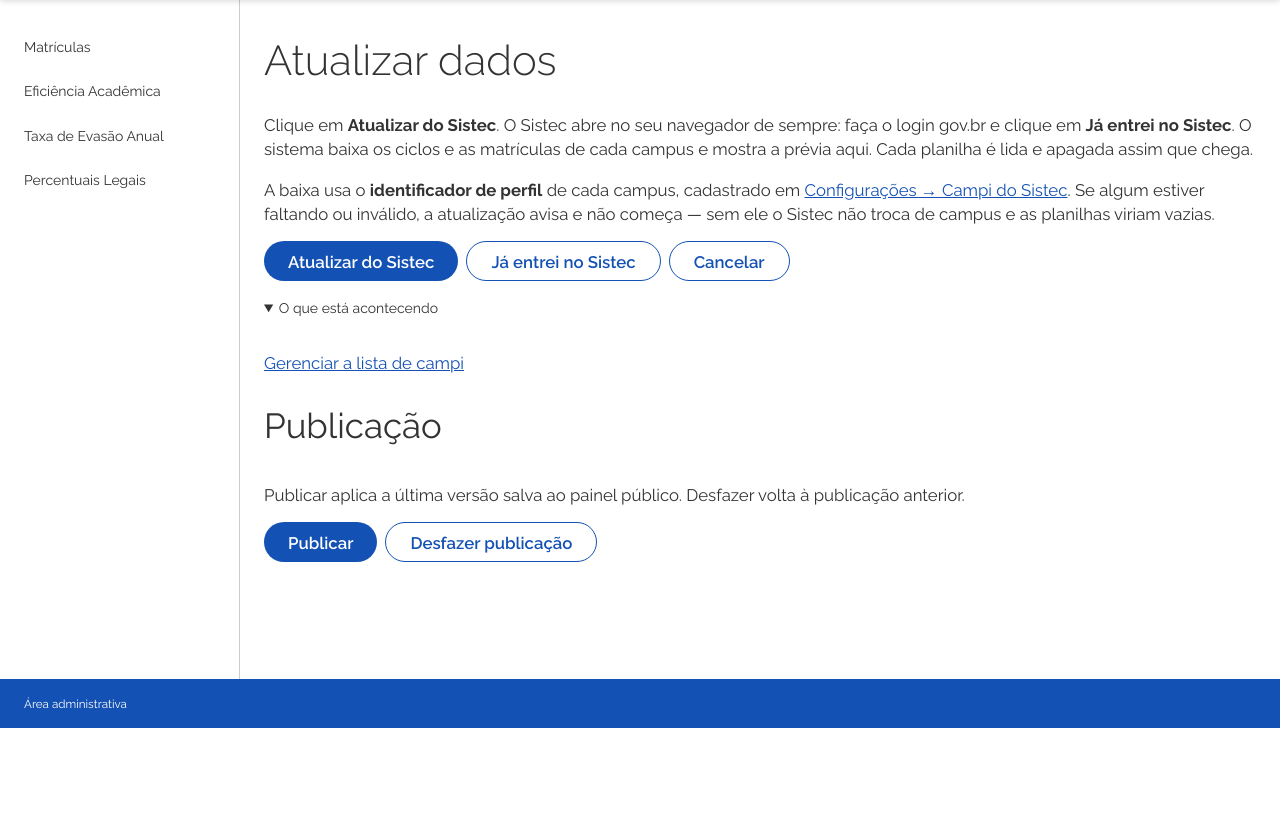
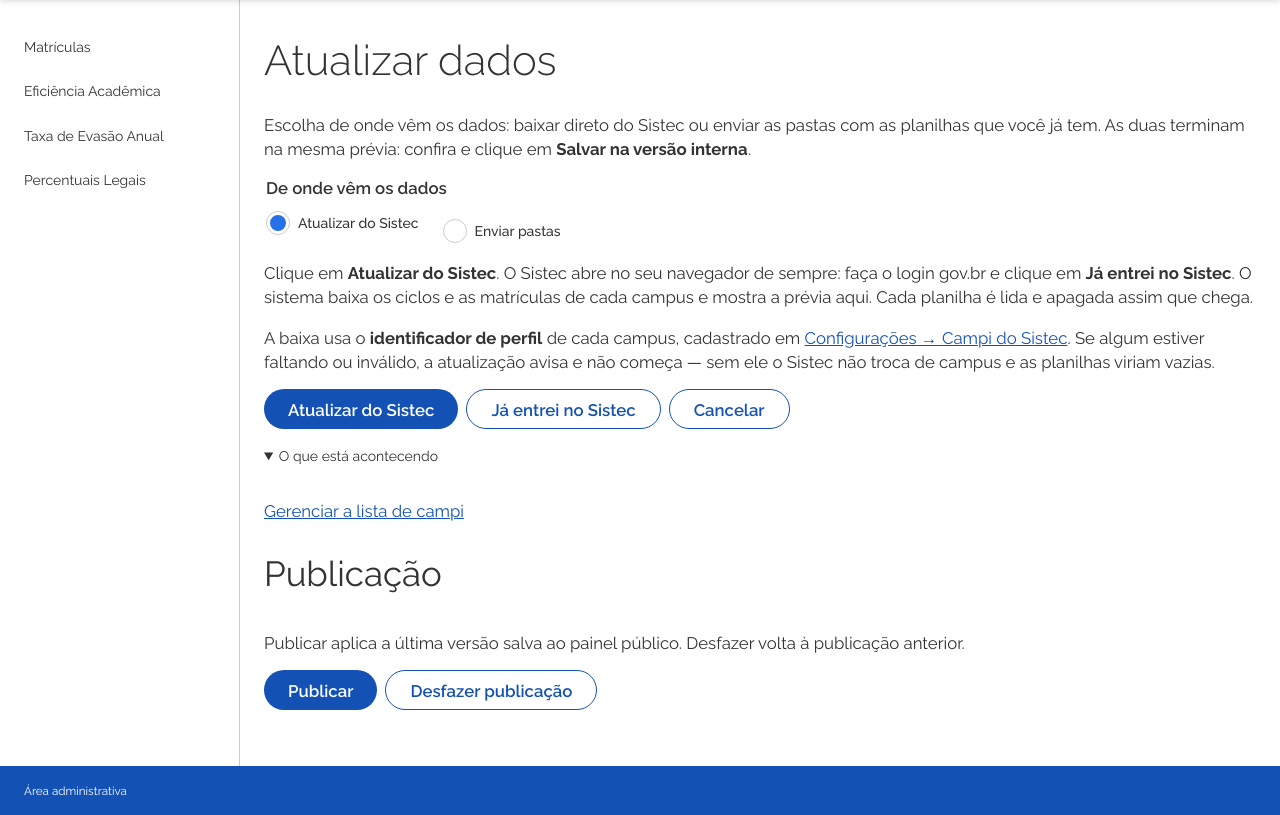
Before and after one commit to fabiodinizrossi/CalcSISTEC, a Flask app: template app/templates/atualizar.html in a window 1280 px wide. Shown: the part 72-887 px from the top of the page. Before the commit the page ends 800 px from the top, so only its background shows below. Run offline with Flask 3, Linux system fonts and the light colour scheme; the template is opened without the code that fills it, so the values that code supplies are empty; data comes from the database, SQL or seed files in the repository; parts of the project's set-up code (start-up, migrations or seed data) failed here and were passed over.

Commit message:
feat(ui): oferece baixa do Sistec e envio de pastas na tela de atualização
A tela Atualizar dados ganha a escolha de origem em `br-radio` (UPL-01):
"Atualizar do Sistec" mantém o fluxo atual e "Enviar pastas" abre o bloco
novo, com um campo de pasta para ciclos e outro para matrículas
(`type="file" webkitdirectory multiple`), área de resultado por arquivo e a
caixa de confirmação de preservação de campus ausente.

O bloco novo e o seletor empilham abaixo de 992px com `flex-column
flex-lg-row` do DS (AD-005), sem CSS próprio. Os ids e `data-confirm` da
baixa continuam iguais.

Testes: `tests/test_tela_atualizar_envio.py` (5 novos, integração), gate
`python -m pytest tests/ -q`: 650 passed.

Co-Authored-By: Claude Sonnet 5 <noreply@anthropic.com>

```diff
--- a/app/templates/atualizar.html
+++ b/app/templates/atualizar.html
@@ -4,6 +4,26 @@
 <div id="atualizar-app">
   <h1>Atualizar dados</h1>
 
+  <p>
+    Escolha de onde vêm os dados: baixar direto do Sistec ou enviar as pastas com as planilhas que você já tem.
+    As duas terminam na mesma prévia: confira e clique em <strong>Salvar na versão interna</strong>.
+  </p>
+
+  <fieldset id="atualizar-origem" class="mt-3 mb-3">
+    <legend>De onde vêm os dados</legend>
+    <div class="d-flex flex-column flex-lg-row">
+      <div class="br-radio mr-lg-4 mb-2 mb-lg-0">
+        <input id="origem-sistec" type="radio" name="origem" value="sistec" checked>
+        <label for="origem-sistec">Atualizar do Sistec</label>
+      </div>
+      <div class="br-radio">
+        <input id="origem-envio" type="radio" name="origem" value="envio">
+        <label for="origem-envio">Enviar pastas</label>
+      </div>
+    </div>
+  </fieldset>
+
+  <div id="bloco-sistec">
     <p>
       Clique em <strong>Atualizar do Sistec</strong>. O Sistec abre no seu navegador de sempre: faça o login gov.br
       e clique em <strong>Já entrei no Sistec</strong>. O sistema baixa os ciclos e as matrículas de cada campus e
@@ -34,6 +54,62 @@
     </details>
 
     <ul id="avisos-navegador" class="br-message danger" role="alert" hidden></ul>
+  </div>
+
+  <div id="bloco-envio" hidden>
+    <p>
+      Selecione a pasta com os arquivos <code>.csv</code> exportados do Sistec: uma pasta com as planilhas de
+      <strong>ciclos</strong> e outra com as de <strong>matrículas</strong>. Só arquivos <code>.csv</code> são
+      lidos; qualquer outro é ignorado e listado no fim. As duas pastas são obrigatórias.
+    </p>
+    <p>
+      Campus que você não enviar tem os dados atuais <strong>preservados</strong>: nada dele é apagado. Antes de
+      salvar, o sistema mostra a lista dessas unidades e pede a sua confirmação.
+    </p>
+
+    <div class="d-flex flex-column flex-lg-row">
+      <div class="br-upload mr-lg-3 mb-3 mb-lg-0">
+        <label for="envio-ciclos">Pasta de ciclos (.csv)</label>
+        <input type="file" id="envio-ciclos" name="ciclos" webkitdirectory multiple accept=".csv">
+        <span class="feedback">Selecione a pasta que contém as planilhas de ciclos.</span>
+      </div>
+      <div class="br-upload">
+        <label for="envio-matriculas">Pasta de matrículas (.csv)</label>
+        <input type="file" id="envio-matriculas" name="matriculas" webkitdirectory multiple accept=".csv">
+        <span class="feedback">Selecione a pasta que contém as planilhas de matrículas.</span>
+      </div>
+    </div>
+
+    <div class="d-flex flex-column flex-sm-row mt-3">
+      <button type="button" class="br-button primary mb-2 mb-sm-0" id="btn-enviar-pastas">Enviar pastas</button>
+    </div>
+
+    <p id="status-envio" role="status" aria-live="polite"></p>
+
+    <div id="envio-arquivos-area" hidden>
+      <h2>Resultado por arquivo</h2>
+      <div class="br-table">
+        <div class="responsive">
+          <table>
+            <caption>Arquivos enviados</caption>
+            <thead><tr><th>#</th><th>Arquivo</th><th>Tipo</th><th>Situação</th><th>Linhas</th></tr></thead>
+            <tbody id="envio-arquivos"></tbody>
+          </table>
+        </div>
+      </div>
+      <p id="envio-ignorados" hidden></p>
+    </div>
+
+    <div id="envio-preservacao" class="br-message warning" role="alert" hidden>
+      <p id="envio-preservacao-texto"></p>
+      <div class="br-checkbox">
+        <input id="envio-confirmar-preservacao" type="checkbox">
+        <label for="envio-confirmar-preservacao">Confirmo que os dados atuais dessas unidades devem ser preservados</label>
+      </div>
+    </div>
+
+    <ul id="envio-avisos" class="br-message warning" role="alert" hidden></ul>
+  </div>
 
   <div id="atualizar-progresso" hidden>
     <h2>Progresso</h2>
```
Also changed, not shown: tests/test_tela_atualizar_envio.py (added, +91 -0 lines), .specs/features/atualizacao-por-upload/tasks.md. Lines whose indentation alone changed are shown as unchanged.
